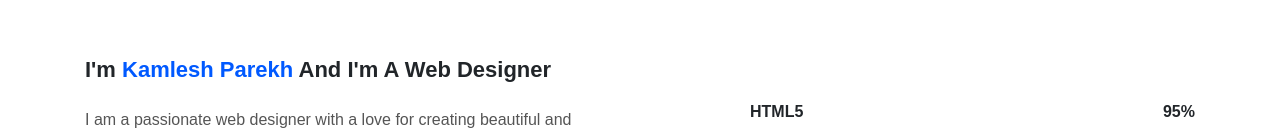
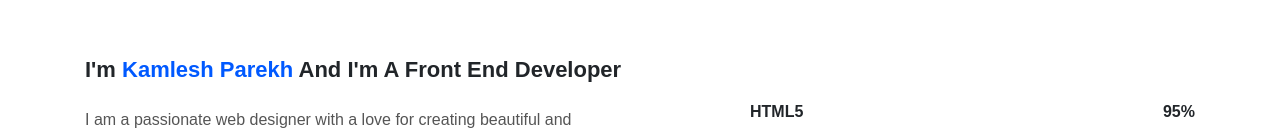
Before and after one commit to kjparekh-git/my_portfolio, a plain HTML site: page index.html in a window 1280 px wide. Shown: the part 957-1091 px from the top of the page. Drawn offline with nearby package versions, Linux system fonts and the light colour scheme; a script that the page names is missing.

Commit message:
Update index.html

```diff
--- a/index.html
+++ b/index.html
@@ -130,7 +130,7 @@
             <div class="row">
                 <div class="col-lg-6">
                     <div class="about-content">
-                        <h5 class="about-title">I'm <span>Kamlesh Parekh</span> and I'm a Web Designer</h5>
+                        <h5 class="about-title">I'm <span>Kamlesh Parekh</span> and I'm a Front end developer</h5>
                         <p class="details">I am a passionate web designer with a love for creating beautiful and functional websites. I enjoy working with HTML, CSS, and JavaScript to bring ideas to life and enhance user experiences. In my free time, I like to explore new design trends and work on personal projects that challenge my creativity</p>
 
                             <ul>
```
